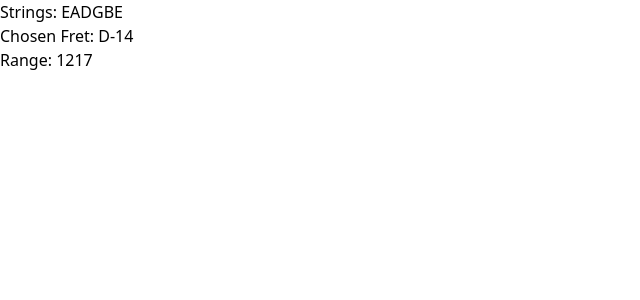
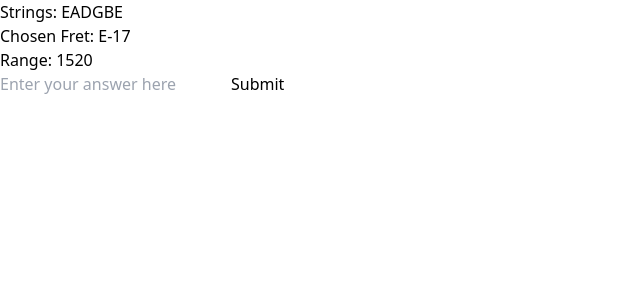
Before and after one commit to MadeOfBees/FretboardQuiz, a React (Vite) app: page / in a window 1280 px wide. Shown: the top 300 px of the page, without its empty margins (0-640 px from the left). Built offline with nearby package versions, Linux system fonts and the light colour scheme.

Commit message:
basic quiz functionality

```diff
--- a/src/Components/chordagram.tsx
+++ b/src/Components/chordagram.tsx
@@ -8,6 +8,7 @@ interface ChordagramProps {
 }
 
 export default function Chordagram(props: ChordagramProps): JSX.Element {
+
       function findRange() {
         // first set up our variables
         let range: number[] = [];
--- a/src/Components/fretboardQuiz.tsx
+++ b/src/Components/fretboardQuiz.tsx
@@ -1,4 +1,5 @@
 import Chordagram from "./chordagram";
+import { useState, useEffect } from "react";
 
 interface rams {
   firstFret: number[];
@@ -7,17 +8,34 @@ interface rams {
 }
 
 export default function fretboard(rams: rams): JSX.Element {
-  const output: {
+  const [userAnswer, setUserAnswer] = useState<string>("");
+  const [showCorrectAnswer, setShowCorrectAnswer] = useState<boolean>(false);
+  const [output, setOutput] = useState<{
     strings: string[];
     firstFret: number[];
     finalFret: number[];
     chosenFret: number[];
-  } = {
+  }>({
     strings: [],
     firstFret: [],
     finalFret: [],
     chosenFret: [],
-  };
+  });
+
+  const twelveNotes: string[] = [
+    "A",
+    "A#",
+    "B",
+    "C",
+    "C#",
+    "D",
+    "D#",
+    "E",
+    "F",
+    "F#",
+    "G",
+    "G#",
+  ];
 
   // Function to pick a random fret on the user's instrument
   function pickRandomFret(): number[] {
@@ -30,8 +48,6 @@ export default function fretboard(rams: rams): JSX.Element {
       }
       fretMatrix.push(stringFrets);
     }
-    console.log(fretMatrix);
-
     // Pick a random string that has available frets
     let randomStringIndex: number;
     do {
@@ -57,18 +73,70 @@ export default function fretboard(rams: rams): JSX.Element {
     return chosenFret;
   }
 
-  function setOutput(): void {
-    output.strings = rams.tuning;
-    output.firstFret = rams.firstFret;
-    output.finalFret = rams.finalFret;
-    output.chosenFret = pickRandomFret();
+  function makeOutput(): void {
+    setOutput({
+      strings: rams.tuning,
+      firstFret: rams.firstFret,
+      finalFret: rams.finalFret,
+      chosenFret: pickRandomFret(),
+    });
   }
 
-  setOutput();
+  function decodeChosenFret(): string {
+    let keyOfString: number = twelveNotes.indexOf(
+      output.strings[output.chosenFret[0] - 1]
+    );
+    let chosenFret: number = output.chosenFret[1];
+    let note: string = twelveNotes[(keyOfString + chosenFret) % 12];
+    return note;
+  }
+
+  // function checkAnswer() checks the user's answer against the correct answer, if the user is correct, it returns/consoles true, if the user is incorrect, it returns/consoles false
+  function checkAnswer(userAnswer: string): boolean {
+    let correctAnswer: string = decodeChosenFret();
+    if (userAnswer === correctAnswer) {
+      console.log("Correct!");
+      return true;
+    } else {
+      console.log("Incorrect!");
+      return false;
+    }
+  }
+
+  // function handleAnswer() handles the user's answer by setting the user's answer to the value of the input field
+  function handleAnswer(event: React.ChangeEvent<HTMLInputElement>): void {
+    setUserAnswer(event.target.value);
+  }
+
+  // function handleSubmit() handles the user's submission of their answer by calling the checkAnswer() function
+  function handleSubmit(event: React.FormEvent<HTMLFormElement>): void {
+    event.preventDefault();
+    checkAnswer(userAnswer);
+    setShowCorrectAnswer(true);
+  }
+
+  // useEffect() is a React hook that runs when the component is mounted
+  useEffect(() => {
+    makeOutput();
+  }, []);
 
   return (
-    <div>
+    <div className="flex flex-col items-center justify-center h-screen bg-slate-600">
       <Chordagram draw={output} />
+      <form onSubmit={handleSubmit}>
+        <input
+          type="text"
+          placeholder="Enter your answer here"
+          onChange={handleAnswer}
+        />
+        <button type="submit">Submit</button>
+      </form>
+      {showCorrectAnswer ? (
+        <h1 className="text-2xl text-center">
+          The correct answer was {decodeChosenFret()} you were {checkAnswer(userAnswer) ? "correct" : "incorrect"}
+        </h1>
+      ) : <div />}
+
     </div>
   );
 }
```
